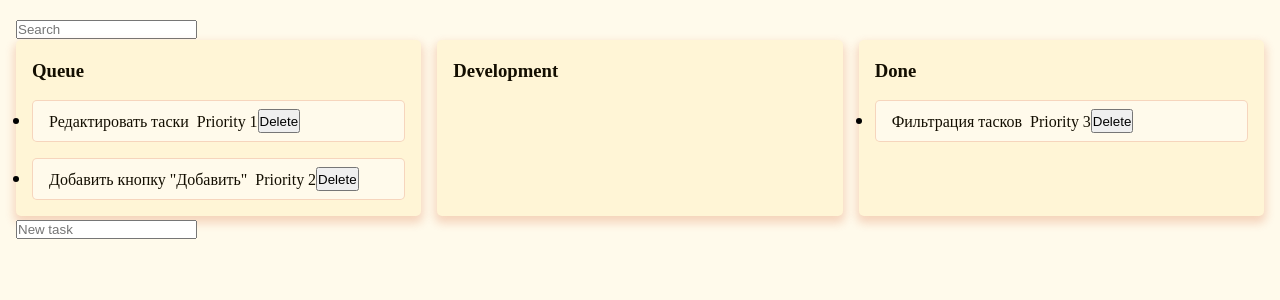
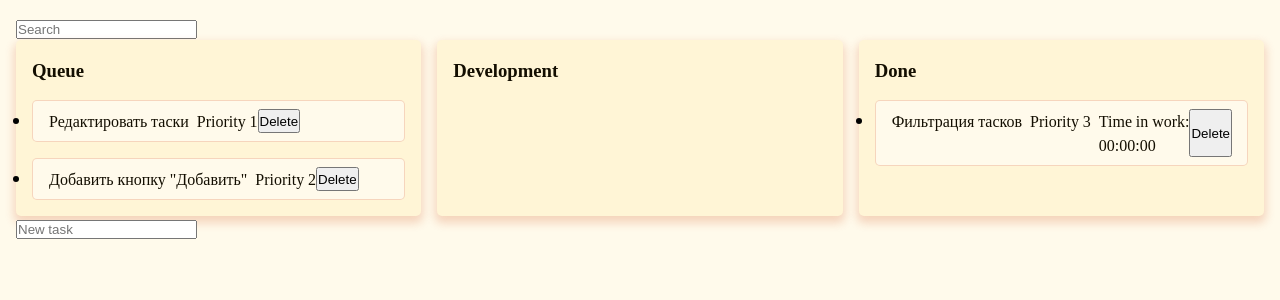
Before and after one commit to flos-mortis/definitely-not-todo-app, a React (Create React App) app in the folder todo-app/: page / in a window 1280 px wide. Shown: the top 300 px of the page. Built offline with nearby package versions, Linux system fonts and the light colour scheme.

Commit message:
Added redux-persist

```diff
--- a/todo-app/package.json
+++ b/todo-app/package.json
@@ -19,6 +19,7 @@
     "react-scripts": "5.0.1",
     "redux": "^4.2.1",
     "redux-devtools-extension": "^2.13.9",
+    "redux-persist": "^6.0.0",
     "sass": "^1.68.0",
     "typescript": "^4.9.5",
     "web-vitals": "^2.1.4"
--- a/todo-app/src/App.tsx
+++ b/todo-app/src/App.tsx
@@ -1,12 +1,17 @@
 import { DndProvider } from 'react-dnd';
 import { HTML5Backend } from 'react-dnd-html5-backend';
+import {Provider} from 'react-redux'
+import { PersistGate } from 'redux-persist/integration/react';
 
+import {store, persistor} from './state/store';
 import CreateTask from './components/CreateTask';
 import './styles/App.scss';
 import TaskList from './components/TaskList';
 
 function App() {
   return (
+    <Provider store={store}>
+      <PersistGate loading={null} persistor={persistor}>
         <DndProvider backend={HTML5Backend}>
           <div className='App'>
             <main>
@@ -22,6 +27,8 @@ function App() {
             </main>
           </div>
         </DndProvider>
+      </PersistGate>
+    </Provider>
   );
 }
 
--- a/todo-app/src/components/ModalOpenTask.tsx
+++ b/todo-app/src/components/ModalOpenTask.tsx
@@ -2,7 +2,6 @@ import React from "react";
 
 import ModalEdit from "./ModalEdit";
 import ModalAddSubtask from "./ModalAddSubtask";
-import Timer from "./Timer";
 
 interface ModalOpenTaskProps {
     task?: ITask
--- a/todo-app/src/components/TaskCard.tsx
+++ b/todo-app/src/components/TaskCard.tsx
@@ -32,7 +32,8 @@ const TaskCard = ({id}: TaskCardProps) => {
     const timerStatus = () => {
         if (task?.status === 'Development')
             return true
-        else return false
+        else if(task?.status === 'Done')
+            return false
     }
 
     const dispatch = useAppDispatch()
@@ -61,7 +62,8 @@ const TaskCard = ({id}: TaskCardProps) => {
                 <p onClick={handleModalOpen}>{task?.title}</p>
                 <p>{task?.priority}</p>
                 {
-                    timerStatus() && <Timer isActive={timerStatus()}></Timer>
+                    !timerStatus() && task?.status === 'Queue' ? null
+                        : <Timer isActive={timerStatus()}></Timer>
                 }
                 <button onClick={handleDelete}>Delete</button>
             </div>
--- a/todo-app/src/index.tsx
+++ b/todo-app/src/index.tsx
@@ -1,8 +1,5 @@
 import React from 'react';
 import ReactDOM from 'react-dom/client';
-import {Provider} from 'react-redux'
-
-import store from './state/store';
 import App from './App';
 
 const root = ReactDOM.createRoot(
@@ -11,8 +8,6 @@ const root = ReactDOM.createRoot(
 
 root.render(
   <React.StrictMode>
-    <Provider store={store}>
       <App />
-    </Provider>
   </React.StrictMode>
 );
--- a/todo-app/src/state/store.ts
+++ b/todo-app/src/state/store.ts
@@ -1,19 +1,52 @@
 import { legacy_createStore as createStore} from 'redux'
+import {persistStore, persistReducer} from 'redux-persist'
+import storage from 'redux-persist/lib/storage'
 
 import taskReducer from './reducers/taskReducer'
 
-let preloadedState
-const persistedTodosString = localStorage.getItem('todos')
+const persistConfig = {
+  key: 'root',
+  storage
+}
 
-if (persistedTodosString) {
-  preloadedState = {
-    tasks: JSON.parse(persistedTodosString)
+const persistedReducer = persistReducer(persistConfig, taskReducer)
+
+const store = createStore(persistedReducer)
+
+const persistor = persistStore(store)
+
+/* const persistedTasksString = localStorage.getItem('tasksStore');
+const preloadedState = persistedTasksString ? { tasks: JSON.parse(persistedTasksString) } : undefined;
+ */
+
+// Subscribe to changes and update localStorage
+/* store.subscribe(() => {
+  const tasks = store.getState().tasks; // Access the tasks array
+  localStorage.setItem('tasksStore', JSON.stringify(tasks)); // Update localStorage with tasks
+});
+ */
+/* function saveToLocalStorage(state: RootState) {
+  try {
+    const serialisedState = JSON.stringify(state);
+    localStorage.setItem("persistantState", serialisedState);
+  } catch (e) {
+    console.warn(e);
   }
 }
 
-const store = createStore(taskReducer, preloadedState)
+function loadFromLocalStorage() {
+  try {
+    const serialisedState = localStorage.getItem("persistantState");
+    if (serialisedState === null) return undefined;
+    return JSON.parse(serialisedState);
+  } catch (e) {
+    console.warn(e);
+    return undefined;
+  }
+}
+ */
 
-export default store
+export {store, persistor}
 
 export type RootState = ReturnType<typeof store.getState>
 export type AppDispatch = typeof store.dispatch
```
Also changed, not shown: 1 other file (tests, documents, lock files or other folders). Lines whose indentation alone changed are shown as unchanged.
